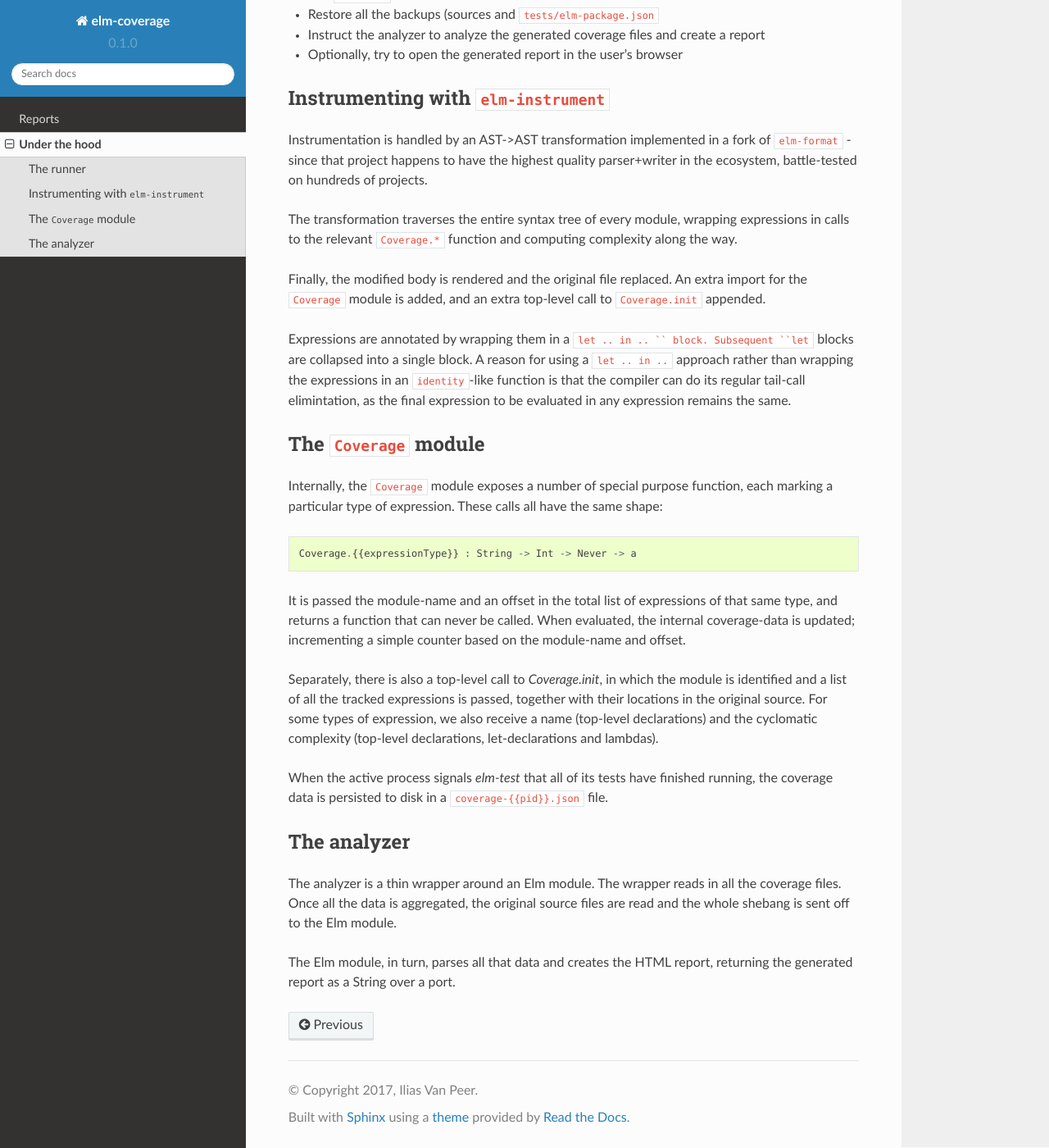
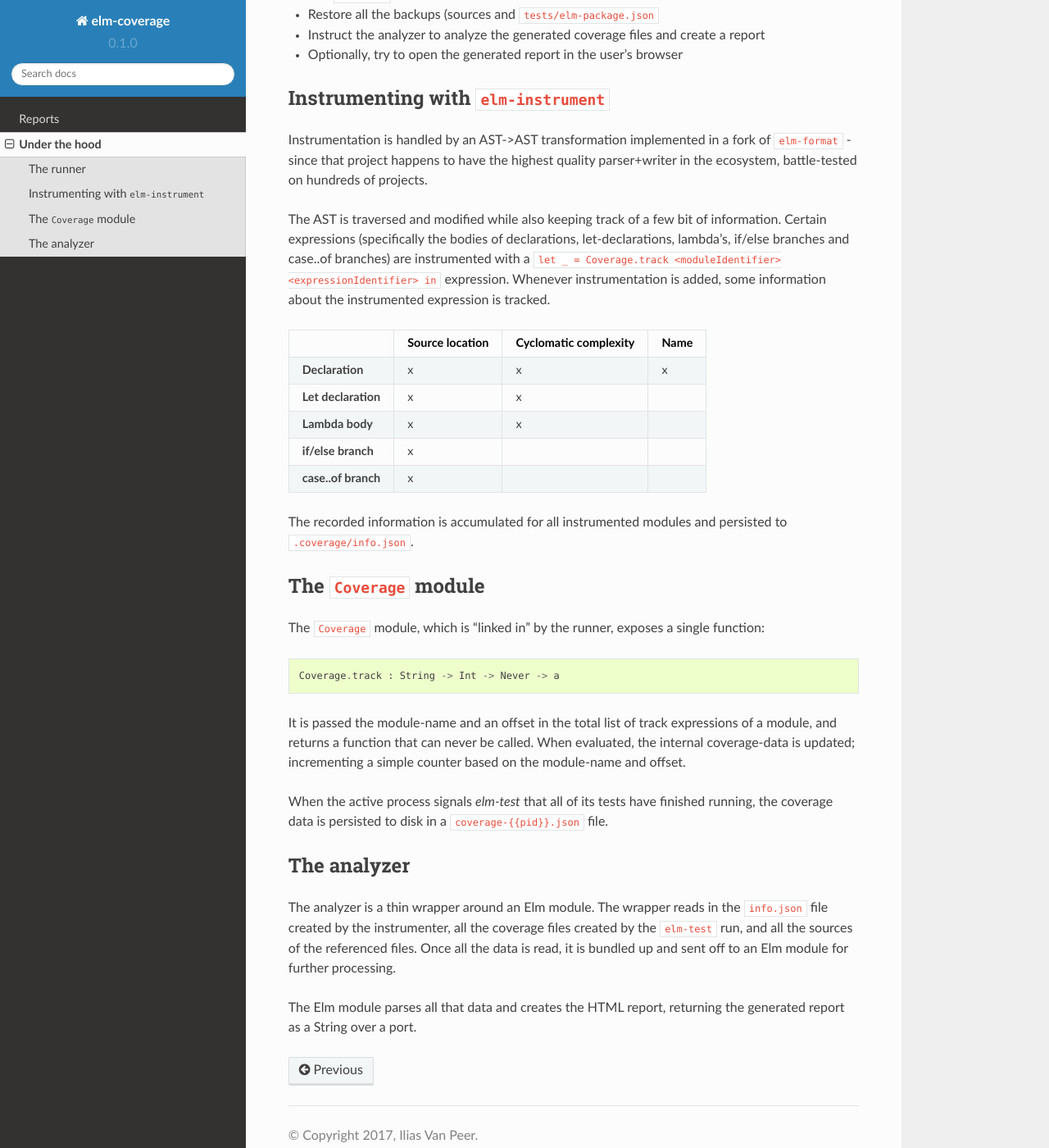
Before and after one commit to zwilias/elm-coverage, a Sphinx documentation site: the page built from docs/under-the-hood.rst, in a window 1280 px wide and 1400 px high, scrolled down 526 px. Shown: the whole window at 82% size. Built offline with Sphinx 7.4.7 and the Read the Docs theme 2.0.0, drawn with Linux system fonts in a browser that asks for light colours.

Commit message:
[ci skip] Update docs for internal workings

```diff
--- a/docs/under-the-hood.rst
+++ b/docs/under-the-hood.rst
@@ -31,40 +31,47 @@ Instrumentation is handled by an AST->AST transformation implemented in a fork
 of ``elm-format`` - since that project happens to have the highest quality
 parser+writer in the ecosystem, battle-tested on hundreds of projects.
 
-The transformation traverses the entire syntax tree of every module, wrapping
-expressions in calls to the relevant ``Coverage.*`` function and computing
-complexity along the way.
+The AST is traversed and modified while also keeping track of a few bit of
+information. Certain expressions (specifically the bodies of declarations,
+let-declarations, lambda's, if/else branches and case..of branches) are
+instrumented with a ``let _ = Coverage.track <moduleIdentifier>
+<expressionIdentifier> in`` expression. Whenever instrumentation is added, some
+information about the instrumented expression is tracked.
 
-Finally, the modified body is rendered and the original file replaced. An extra
-import for the ``Coverage`` module is added, and an extra top-level call to
-``Coverage.init`` appended.
 
-Expressions are annotated by wrapping them in a ``let .. in .. `` block.
-Subsequent ``let`` blocks are collapsed into a single block. A reason for using
-a ``let .. in ..`` approach rather than wrapping the expressions in an
-``identity``\ -like function is that the compiler can do its regular tail-call
-elimintation, as the final expression to be evaluated in any expression remains
-the same.
++---------------+----------+----------+----------+
+|               |Source    |Cyclomatic|Name      |
+|               |location  |complexity|          |
++===============+==========+==========+==========+
+|**Declaration**|x         |x         |x         |
++---------------+----------+----------+----------+
+|**Let          |x         |x         |          |
+|declaration**  |          |          |          |
++---------------+----------+----------+----------+
+|**Lambda body**|x         |x         |          |
++---------------+----------+----------+----------+
+|**if/else      |x         |          |          |
+|branch**       |          |          |          |
++---------------+----------+----------+----------+
+|**case..of     |x         |          |          |
+|branch**       |          |          |          |
++---------------+----------+----------+----------+
+
+The recorded information is accumulated for all instrumented modules and
+persisted to ``.coverage/info.json``.
 
 The ``Coverage`` module
 -----------------------
 
-Internally, the ``Coverage`` module exposes a number of special purpose
-function, each marking a particular type of expression. These calls all have the
-same shape::
+The ``Coverage`` module, which is "linked in" by the runner, exposes a single
+function::
 
-    Coverage.{{expressionType}} : String -> Int -> Never -> a
+    Coverage.track : String -> Int -> Never -> a
 
-It is passed the module-name and an offset in the total list of expressions of
-that same type, and returns a function that can never be called. When evaluated,
-the internal coverage-data is updated; incrementing a simple counter based on
-the module-name and offset.
-
-Separately, there is also a top-level call to `Coverage.init`, in which the
-module is identified and a list of all the tracked expressions is passed,
-together with their locations in the original source. For some types of
-expression, we also receive a name (top-level declarations) and the cyclomatic
-complexity (top-level declarations, let-declarations and lambdas).
+It is passed the module-name and an offset in the total list of track
+expressions of a module, and returns a function that can never be called. When
+evaluated, the internal coverage-data is updated; incrementing a simple counter
+based on the module-name and offset.
 
 When the active process signals `elm-test` that all of its tests have finished
 running, the coverage data is persisted to disk in a ``coverage-{{pid}}.json``
@@ -73,9 +80,11 @@ file.
 The analyzer
 ------------
 
-The analyzer is a thin wrapper around an Elm module. The wrapper reads in all
-the coverage files. Once all the data is aggregated, the original source files
-are read and the whole shebang is sent off to the Elm module.
+The analyzer is a thin wrapper around an Elm module. The wrapper reads in the
+``info.json`` file created by the instrumenter, all the coverage files created
+by the ``elm-test`` run, and all the sources of the referenced files. Once all
+the data is read, it is bundled up and sent off to an Elm module for further
+processing.
 
-The Elm module, in turn, parses all that data and creates the HTML report,
-returning the generated report as a String over a port.
+The Elm module parses all that data and creates the HTML report, returning the
+generated report as a String over a port.
```
